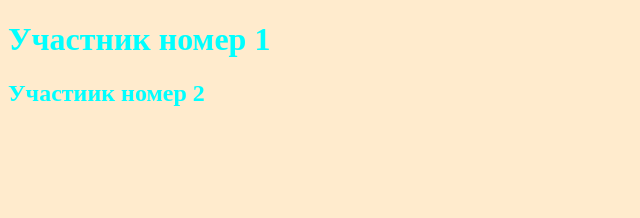
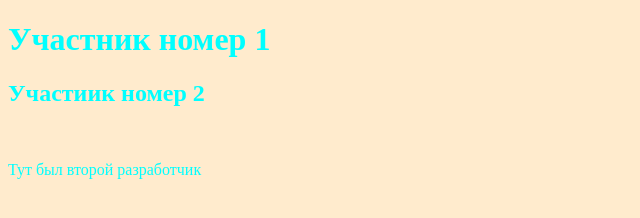
Before and after one commit to ArtyomZvyagin/ex2, a plain HTML site: page index.html in a window 1280 px wide. Shown: the whole page, without its empty margins (0-640 px from the left). Drawn offline with Linux system fonts and the light colour scheme.

Commit message:
add p and br

```diff
--- a/index.html
+++ b/index.html
@@ -10,5 +10,8 @@
 <body>
     <h1>Участник номер 1</h1>
     <h2>Участиик номер 2</h2>
+    <br>
+    <p>Тут был второй разработчик</p>
+    <br>
 </body>
 </html>
```
